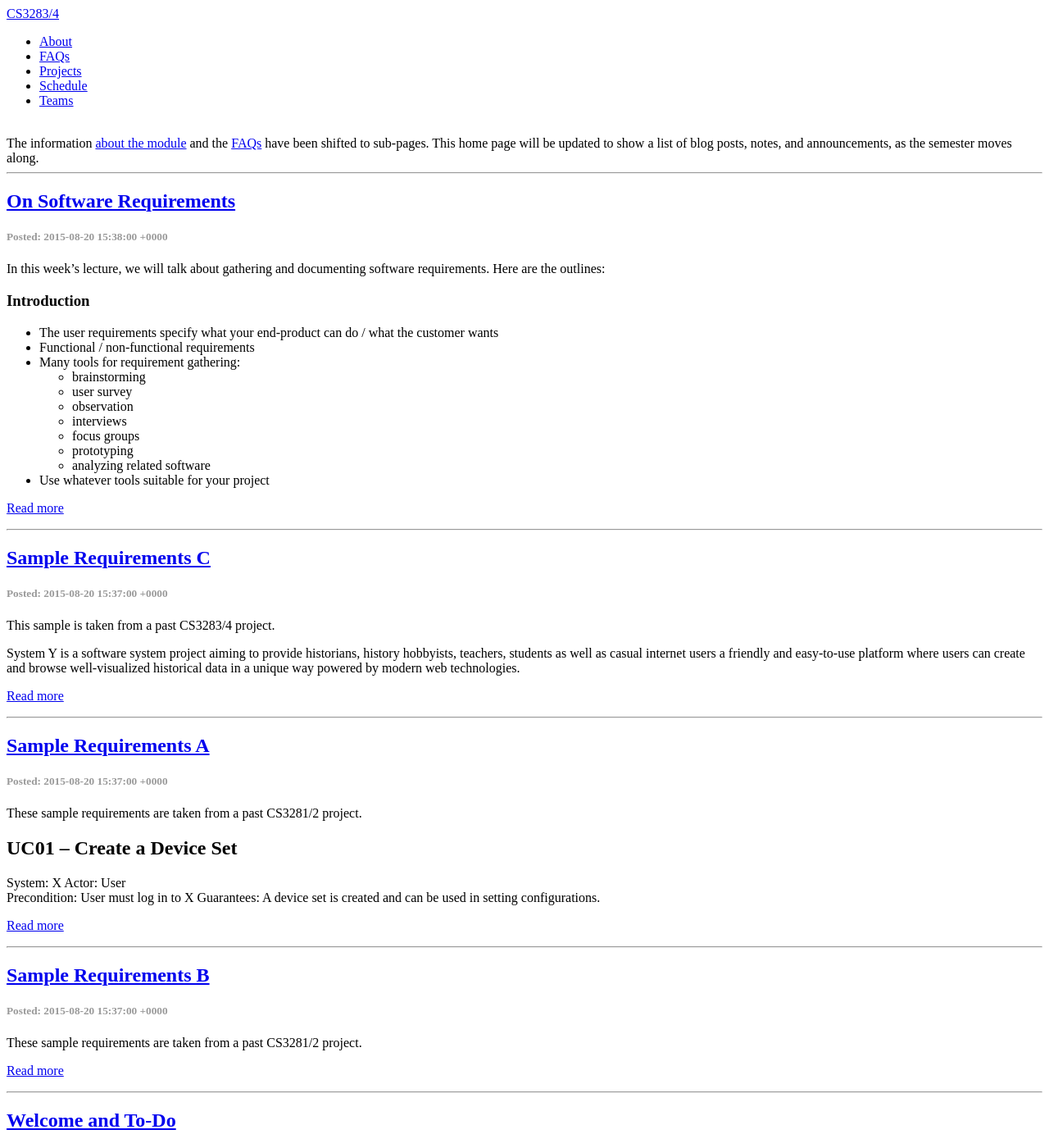
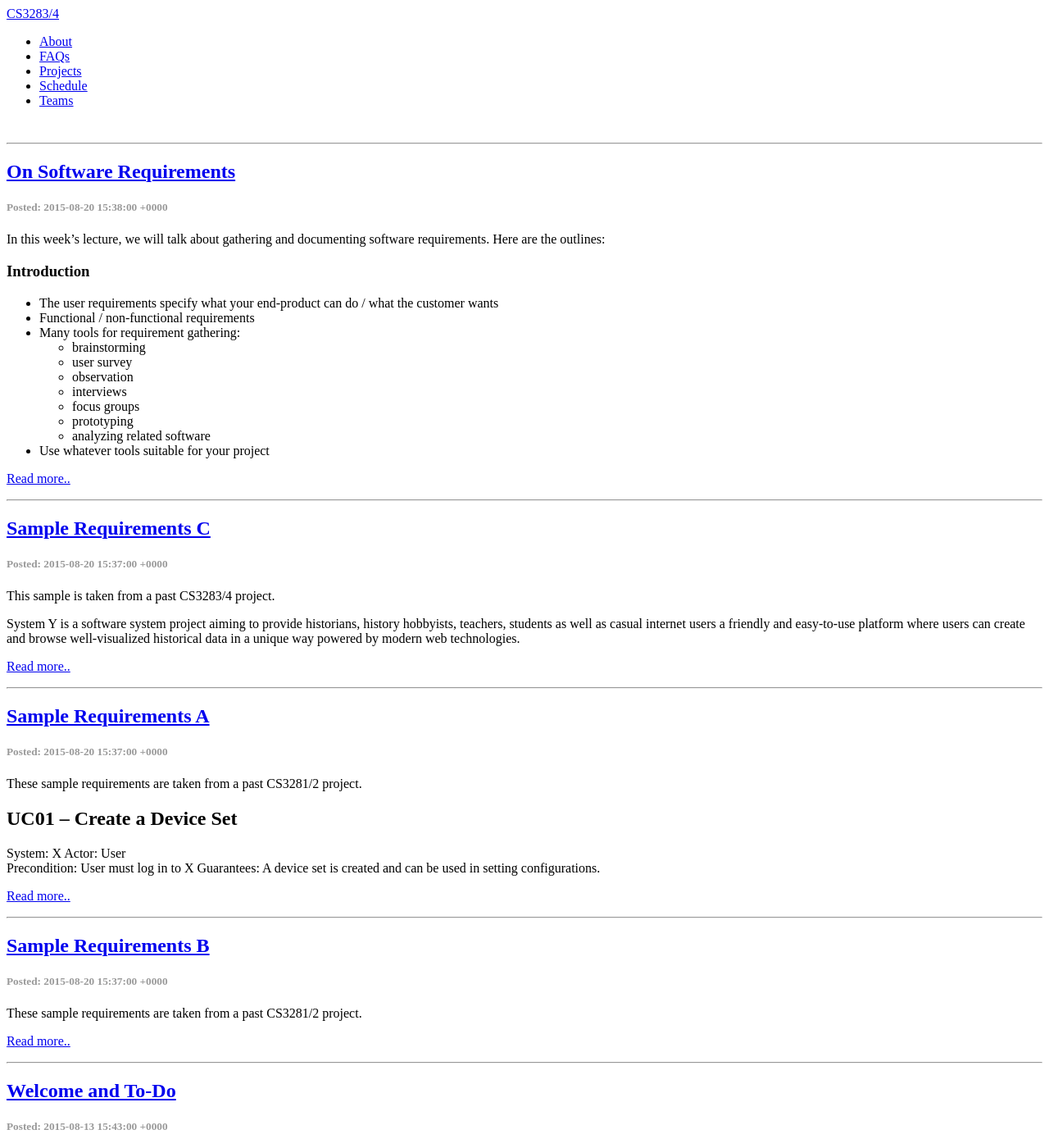
Before and after one commit to nus-mtp/1516, a Jekyll site: the page built from index.html, in a window 1280 px wide and 1400 px high. Shown: the whole window at 82% size. Built offline with Jekyll 4.4.1, drawn with Linux system fonts in a browser that asks for light colours; the list of posts is cut into pages by our own code.

Commit message:
Replace button "Read more" with text

```diff
--- a/index.html
+++ b/index.html
@@ -2,7 +2,6 @@
 layout: default
 title: Home
 ---
-The information <a href="about.html">about the module</a> and the <a href="faq.html">FAQs</a> have been shifted to sub-pages.  This home page will be updated to show a list of blog posts, notes, and announcements, as the semester moves along.
 
 <!-- This loops through the paginated posts -->
 {% for post in paginator.posts %}
@@ -20,7 +19,7 @@ The information <a href="about.html">about the module</a> and the <a href="faq.h
   {{ post.excerpt | number_of_words }}
   {% endcapture %}
   {% if excerpt_words != content_words %}
-	<p><a class="btn btn-sm btn-primary" href="{{ post.url }}/#read-more" role="button">Read more <i class="fa fa-arrow-circle-right"></i></a>
+	<p><a href="{{ post.url }}/#read-more">Read more..</a>
 	</p>
   {% endif %}
 </div>
```
